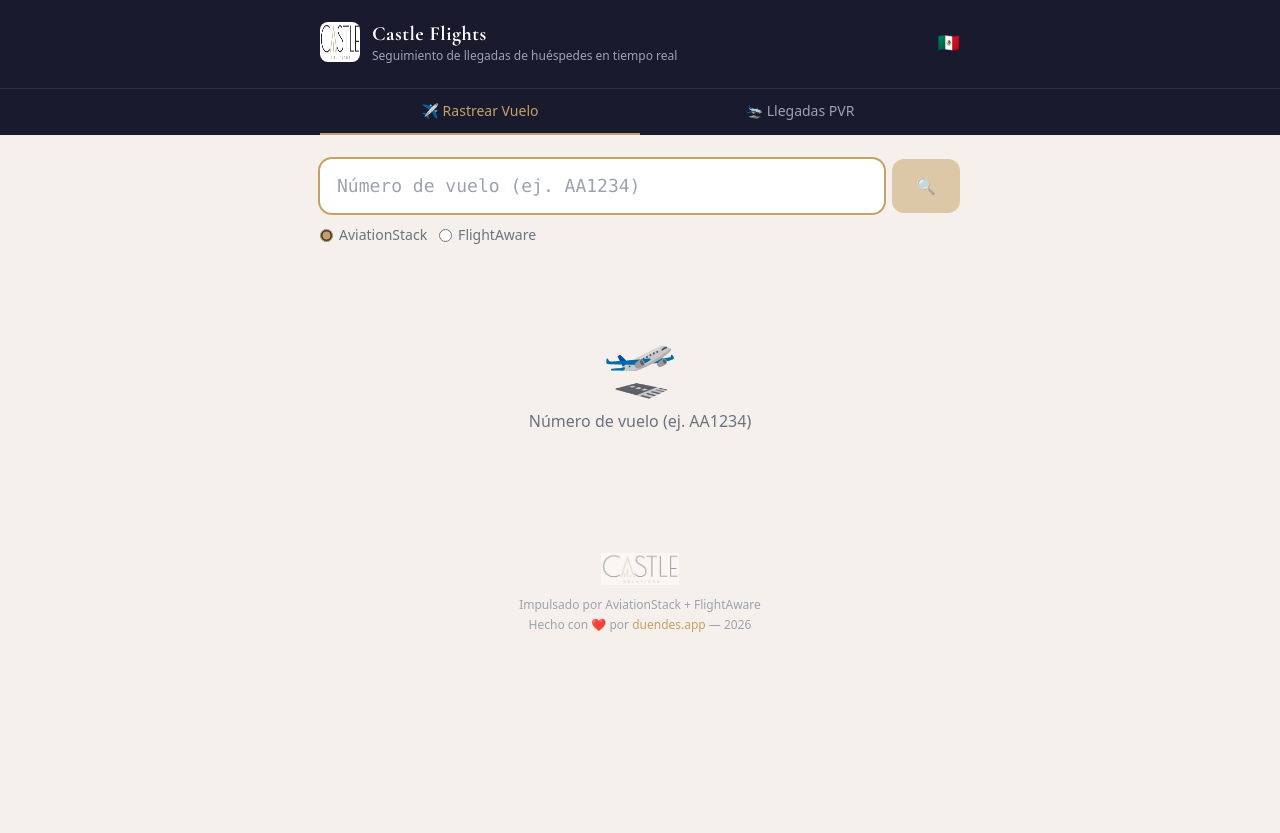
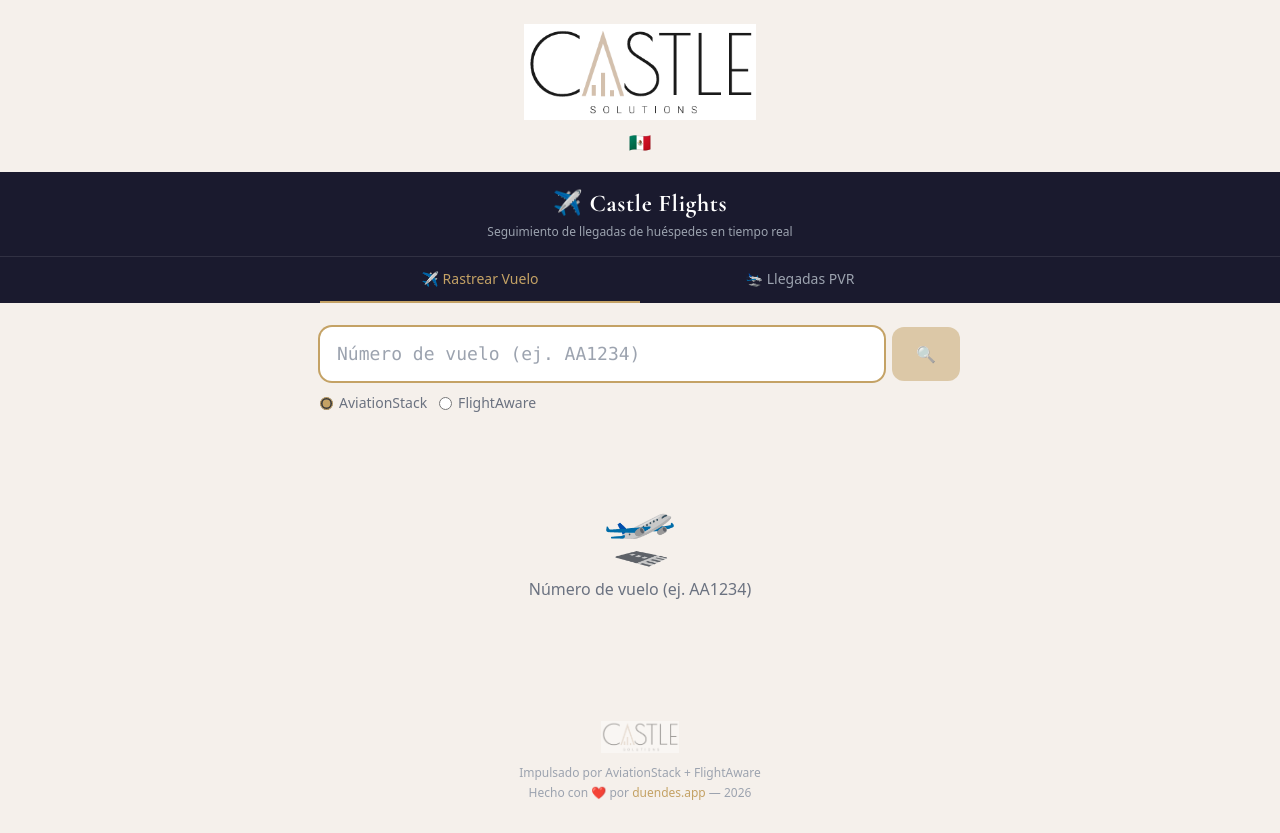
Before and after one commit to Pvrolomx/castle-flights, a Next.js app: page / in a window 1280 px wide. Before the commit the page ends 800 px from the top, so only its background shows below. Built offline with nearby package versions, Linux system fonts and the light colour scheme.

Commit message:
🏰 Logo above banner — matching Castle family style

```diff
--- a/app/page.js
+++ b/app/page.js
@@ -329,18 +329,10 @@ export default function HomePage() {
 
   return (
     <div className="min-h-screen">
-      {/* Header */}
-      <header className="bg-castle-dark text-white">
-        <div className="max-w-2xl mx-auto px-4 py-5">
-          <div className="flex items-center justify-between mb-1">
-            <div className="flex items-center gap-3">
-              <img src="/logo.png" alt="Castle Solutions" className="h-10 w-10 rounded-lg" />
-              <div>
-                <h1 className="text-xl font-bold font-serif tracking-wide">Castle Flights</h1>
-                <p className="text-xs text-gray-400">{t.subtitle}</p>
-              </div>
-            </div>
-            <div className="flex items-center gap-2">
+      {/* Logo */}
+      <div className="bg-castle-sand pt-6 pb-4 text-center">
+        <img src="/logo.png" alt="Castle Solutions" className="h-20 md:h-24 mx-auto mb-2" />
+        <div className="flex justify-center">
           <button
             onClick={() => setLang(lang === 'es' ? 'en' : 'es')}
             className="text-lg hover:scale-110 transition-transform"
@@ -349,6 +341,12 @@ export default function HomePage() {
           </button>
         </div>
       </div>
+
+      {/* Banner */}
+      <header className="bg-castle-dark text-white">
+        <div className="max-w-2xl mx-auto px-4 py-4 text-center">
+          <h1 className="text-2xl font-bold font-serif tracking-wide">✈️ Castle Flights</h1>
+          <p className="text-xs text-gray-400 mt-1">{t.subtitle}</p>
         </div>
       </header>
 
```
Lines whose indentation alone changed are shown as unchanged.
